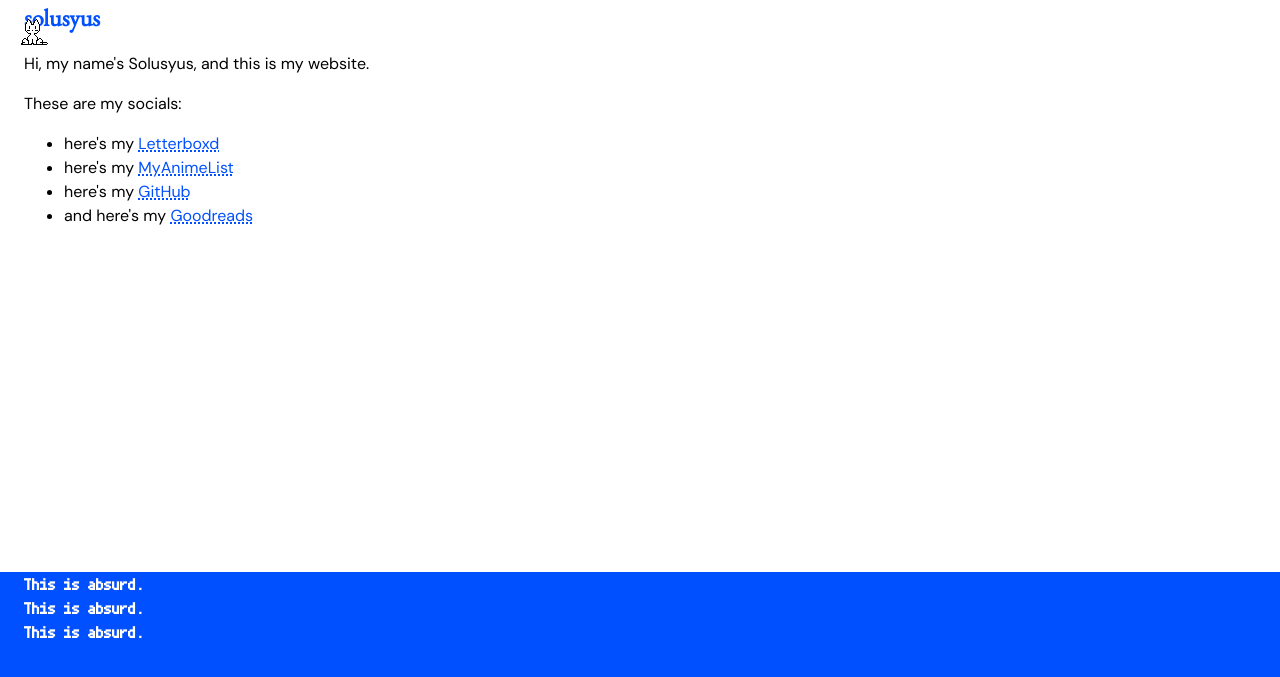
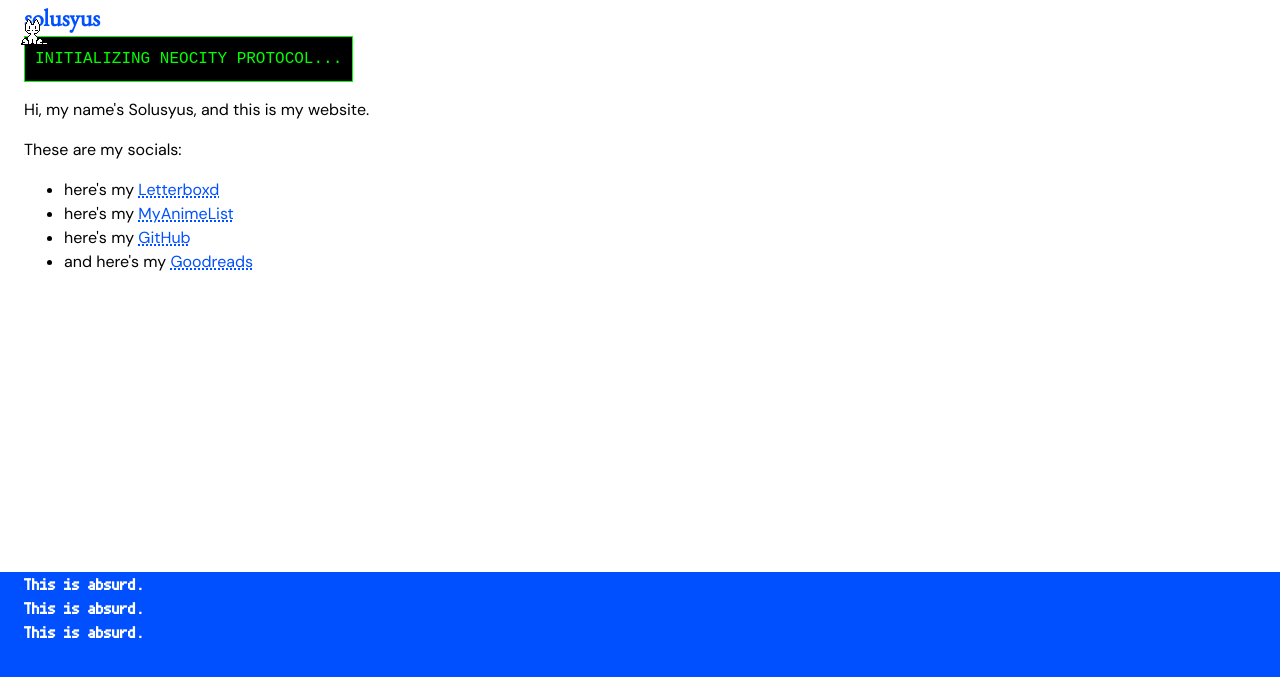
Before and after one commit to solusyus/website, a Jekyll site: the page built from index.html, in a window 1280 px wide. Shown: the top 677 px of the page. Built offline with Jekyll 4.4.1, drawn with Linux system fonts in a browser that asks for light colours; nearby versions of some CDN libraries; a script that is not in the unit is left out; some of the changed lines change nothing that is shown.

Commit message:
Update index.html

```diff
--- a/index.html
+++ b/index.html
@@ -3,6 +3,45 @@ layout: default
 title: Solusyus
 ---
 <section>
+<!-- Container where the text will appear -->
+<div id="neo-terminal" style="font-family: monospace; color: #00ff00; background: #000; padding: 10px; border: 1px solid #00ff00; width: fit-content;"></div>
+
+<script>
+const words = ["INITIALIZING NEOCITY PROTOCOL...", "BYPASSING FIREWALL...", "ACCESS GRANTED. WELCOME CITIZEN."];
+let i = 0, timer;
+
+function typingEffect() {
+    let word = words[i].split("");
+    var loopTyping = function() {
+        if (word.length > 0) {
+            document.getElementById('neo-terminal').innerHTML += word.shift();
+        } else {
+            setTimeout(deletingEffect, 2000);
+            return false;
+        }
+        timer = setTimeout(loopTyping, 100);
+    };
+    loopTyping();
+}
+
+function deletingEffect() {
+    let word = words[i].split("");
+    var loopDeleting = function() {
+        if (word.length > 0) {
+            word.pop();
+            document.getElementById('neo-terminal').innerHTML = word.join("");
+        } else {
+            if (words.length > (i + 1)) { i++; } else { i = 0; }
+            setTimeout(typingEffect, 500);
+            return false;
+        }
+        timer = setTimeout(loopDeleting, 50);
+    };
+    loopDeleting();
+}
+typingEffect();
+</script>
+
   <p>Hi, my name's Solusyus, and this is my website.</p>
 </section>
 <section>
```
